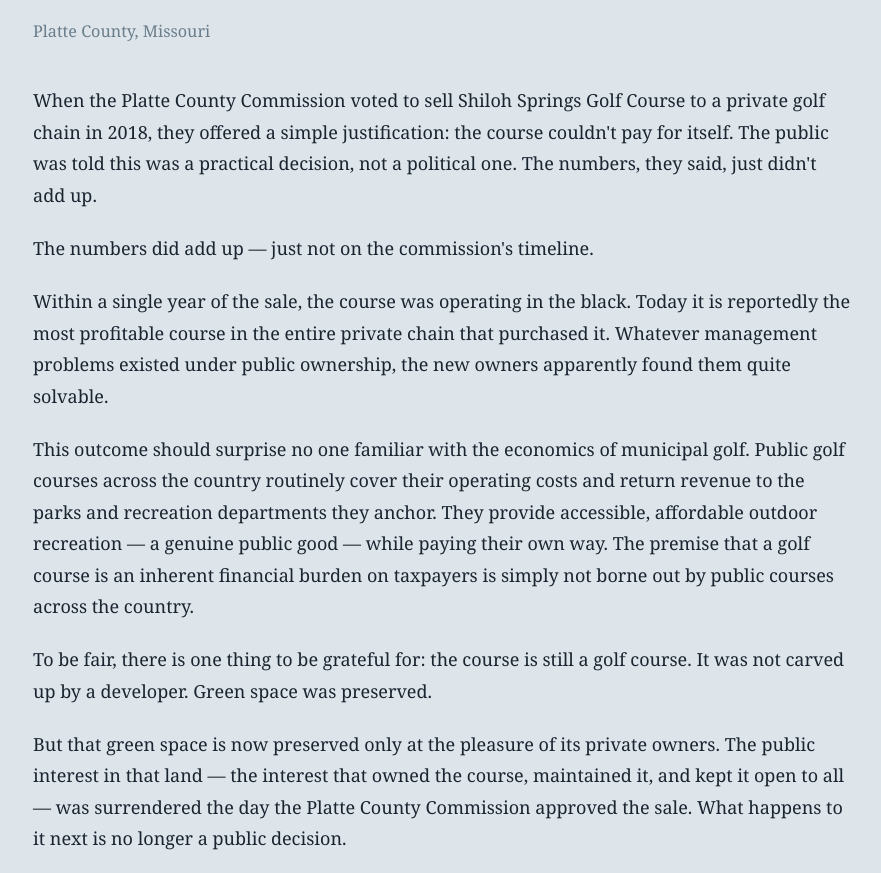
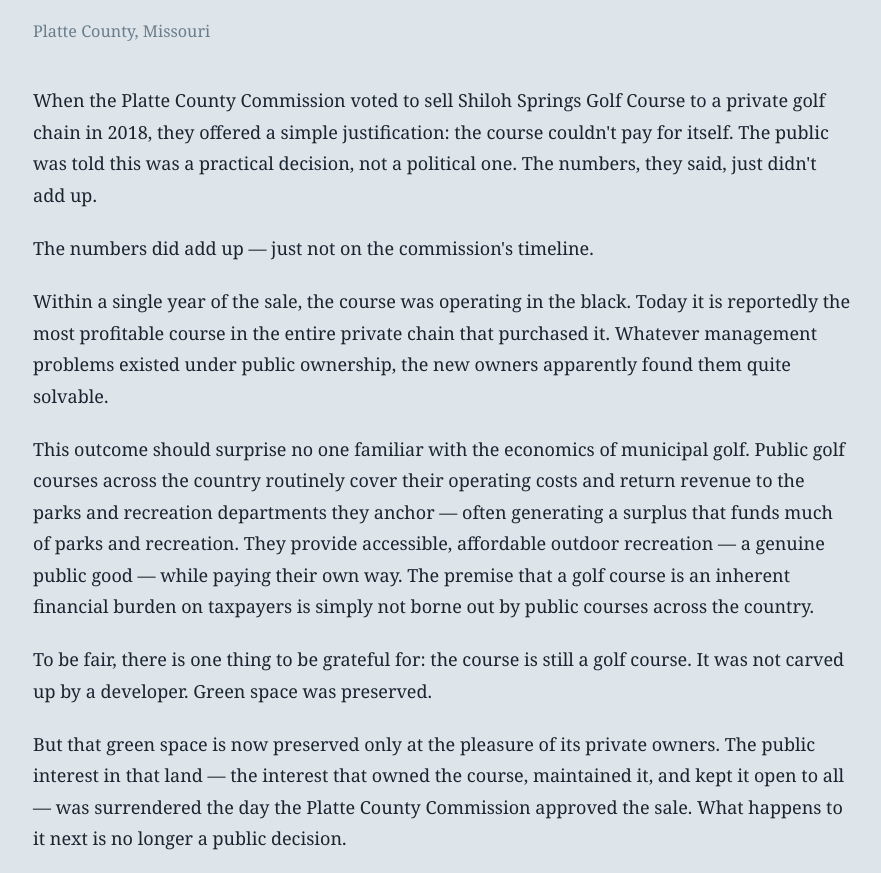
Before and after one commit to juren53/Golf_Business, a plain HTML site: page docs/index.html in a window 1280 px wide. Shown: the part 190-1063 px from the top of the page, without its empty margins (197-1078 px from the left). Drawn offline with Linux system fonts and the light colour scheme.

Commit message:
Strengthen public golf economics claim — surplus funds parks and rec

```diff
--- a/docs/index.html
+++ b/docs/index.html
@@ -19,7 +19,7 @@
 
   <p>Within a single year of the sale, the course was operating in the black. Today it is reportedly the most profitable course in the entire private chain that purchased it. Whatever management problems existed under public ownership, the new owners apparently found them quite solvable.</p>
 
-  <p>This outcome should surprise no one familiar with the economics of municipal golf. Public golf courses across the country routinely cover their operating costs and return revenue to the parks and recreation departments they anchor. They provide accessible, affordable outdoor recreation — a genuine public good — while paying their own way. The premise that a golf course is an inherent financial burden on taxpayers is simply not borne out by public courses across the country.</p>
+  <p>This outcome should surprise no one familiar with the economics of municipal golf. Public golf courses across the country routinely cover their operating costs and return revenue to the parks and recreation departments they anchor — often generating a surplus that funds much of parks and recreation. They provide accessible, affordable outdoor recreation — a genuine public good — while paying their own way. The premise that a golf course is an inherent financial burden on taxpayers is simply not borne out by public courses across the country.</p>
 
   <p>To be fair, there is one thing to be grateful for: the course is still a golf course. It was not carved up by a developer. Green space was preserved.</p>
 
```
Also changed, not shown: 1 other file.
